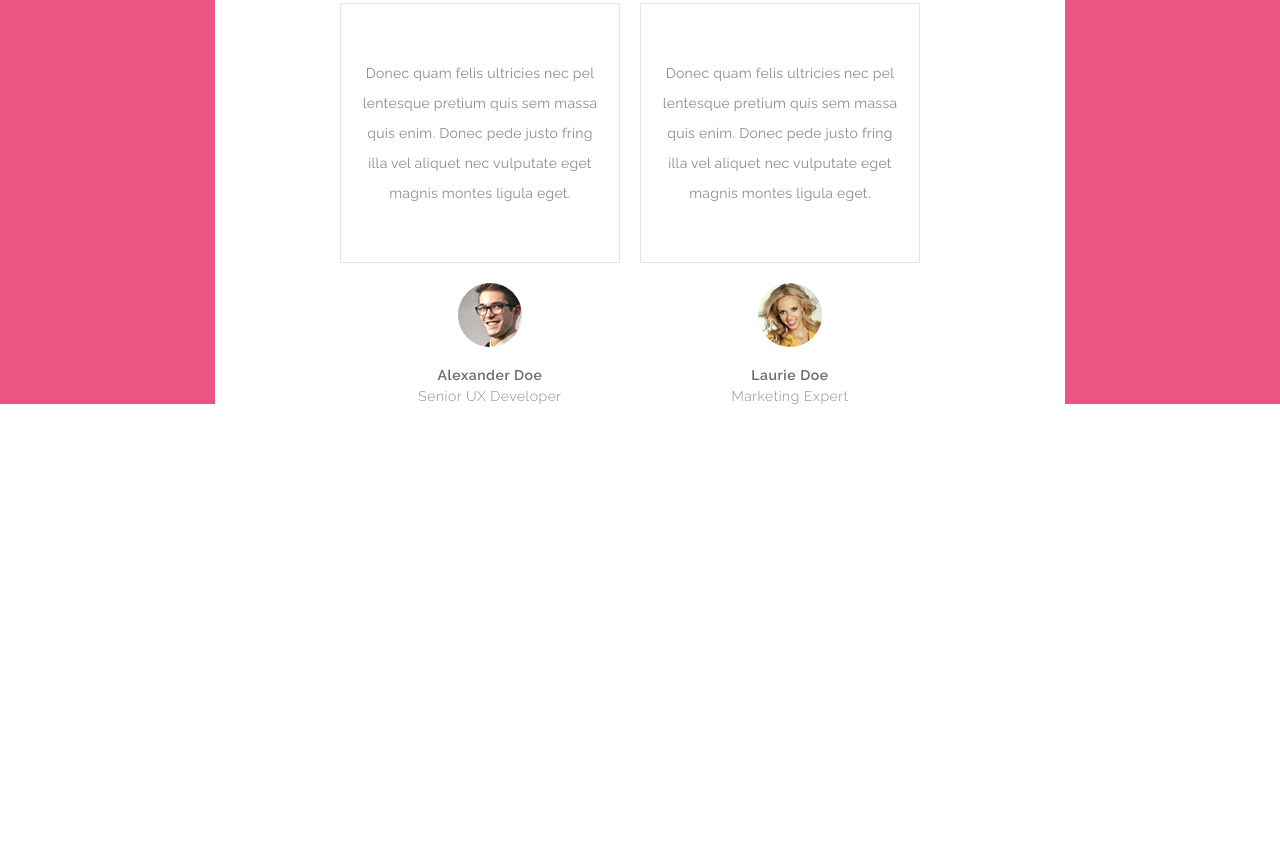
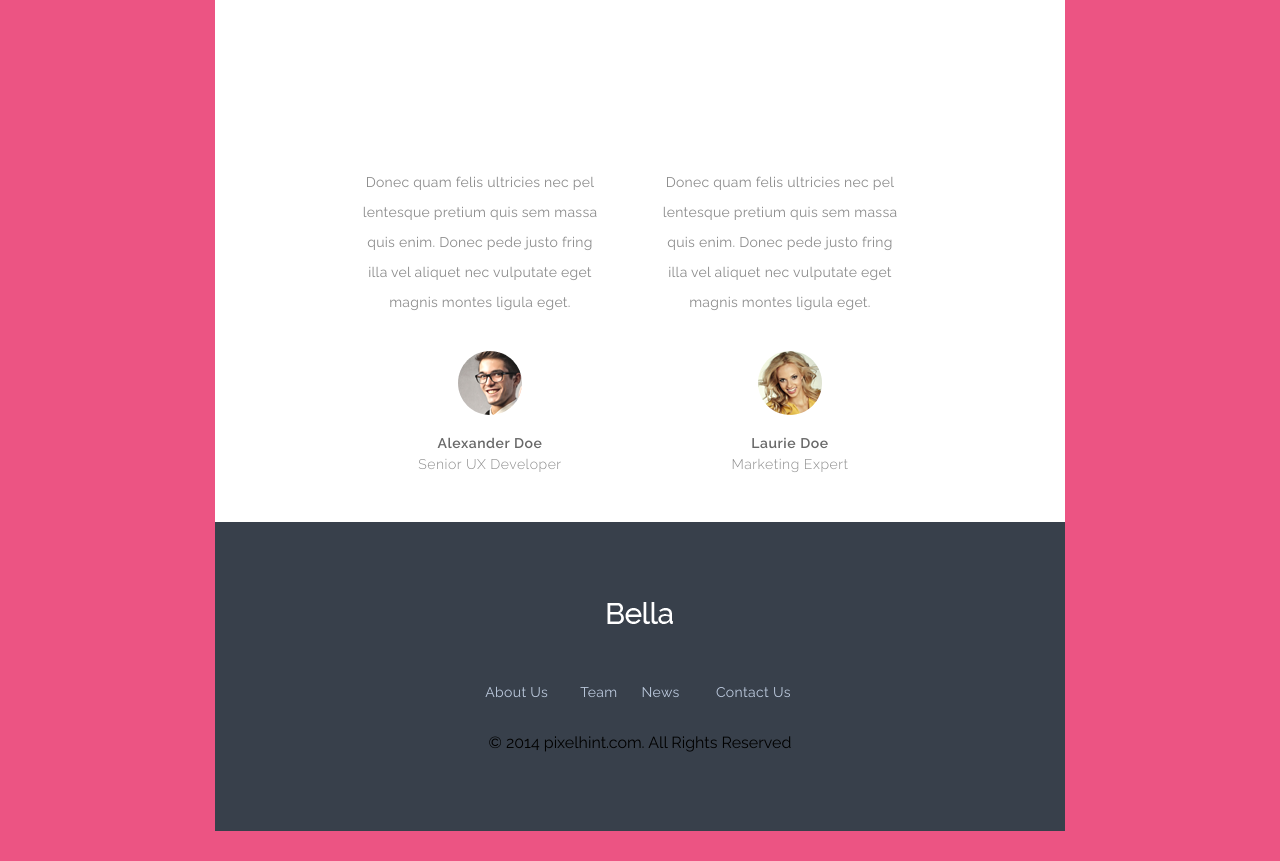
Before and after one commit to Inna-Golovina/bella_email_template, a plain HTML site: page index.html in a window 1280 px wide. Shown: the part 901-1762 px from the top of the page. Before the commit the page ends 1305 px from the top, so only its background shows below. Drawn offline with Linux system fonts and the light colour scheme.

Commit message:
added footer

```diff
--- a/index.html
+++ b/index.html
@@ -115,6 +115,26 @@
       letter-spacing: 0.52px;
       margin: 0;
     }
+
+    .footer-td {
+      padding-top: 80px;
+      padding-bottom: 80px;
+    }
+
+    .footer-menu-td {
+      padding-top: 60px;
+      padding-bottom: 35px;
+    }
+
+    .footer-menu-td a {
+      color: #bcc9dd;
+      font-size: 14px;
+      font-weight: 400;
+      letter-spacing: 0.36px;
+      text-decoration: none;
+    }
+
+
 	</style>
 </head>
 
@@ -188,11 +208,11 @@
             </td>
           </tr>
           <tr>
-            <td class="blockquote-td" bgcolor="ffffff">
+            <td class="blockqoute-td" bgcolor="ffffff">
               <table class="table-600" cellpadding="0" cellspacing="0" width="600" align="center">
                 <tr>
                   <td class="block-td" align="center" style="padding-right: 20px;">
-                    <table class="block-table" cellpadding="0" cellspacing="0" width="280" align="center">
+                    <table cellpadding="0" cellspacing="0" width="280" align="center">
                       <tr>
                         <td align="center">
                           <p style="font-family: Arial, Helvetica, sans-serif, 'Raleway';">
@@ -207,7 +227,7 @@
                     </table>
                   </td>
                   <td class="block-td" align="center" style="padding-right: 20px;">
-                    <table class="block-table" cellpadding="0" cellspacing="0" width="280" align="center">
+                    <table cellpadding="0" cellspacing="0" width="280" align="center">
                       <tr>
                         <td align="center">
                           <p style="font-family: Arial, Helvetica, sans-serif, 'Raleway';">
@@ -238,10 +258,43 @@
               </table>
             </td>
           </tr>
+          <tr>
+            <td class="footer-td" bgcolor="#38404b">
+              <table class="table-600" cellpadding="0" cellspacing="0" width="600" align="center">
+                <tr>
+                  <td class="footer-logo" align="center">
+                    <a href="#">
+                      <img src="./img/bella-footer.png" alt="footer-logo">
+                    </a>
+                  </td>
+                </tr>
+
+                <tr>
+                  <td class="footer-menu-td" align="center">
+                    <table cellpadding="0" cellspacing="0" width="350" align="center">
+                      <tr>
+                        <td align="center"><a href="#" style="font-family: Arial, Helvetica, sans-serif, 'Raleway';">About Us</a></td>
+                        <td align="center"><a href="#" style="font-family: Arial, Helvetica, sans-serif, 'Raleway';">Team</a></td>
+                        <td align="center"><a href="#" style="font-family: Arial, Helvetica, sans-serif, 'Raleway';">News</a></td>
+                        <td align="center"><a href="#" style="font-family: Arial, Helvetica, sans-serif, 'Raleway';">Contact Us</a></td>
+                      </tr>
+                    </table>
+                  </td>
+                </tr>
+                <tr>
+                  <td class="copyright-td" align="center" style="font-family: Arial, Helvetica, sans-serif, 'Raleway';">
+                    © 2014 pixelhint.com. All Rights Reserved
+                  </td>
+                </tr>
+              </table>
+            </td>
+          </tr>
+          <tr>
+            <td height="30" width="850"></td>
+          </tr>
         </table>
       </td>
     </tr>
-
 	</table>
 </body>
 
```
